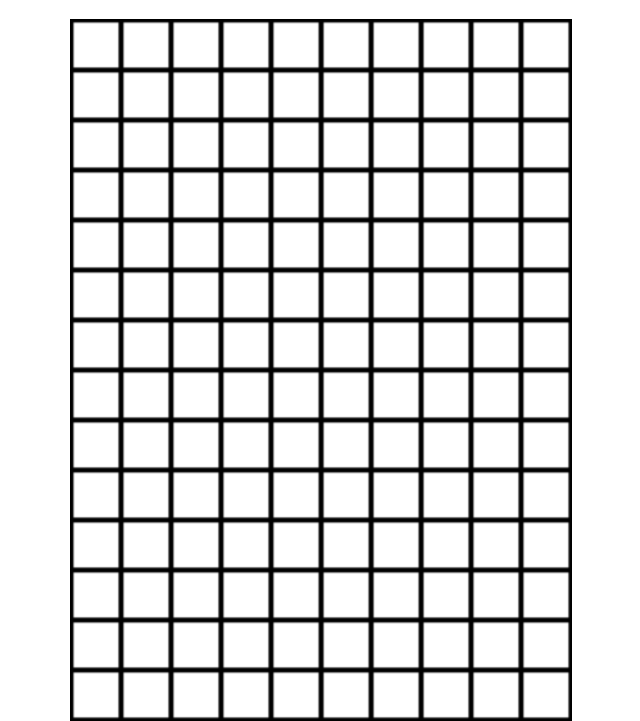
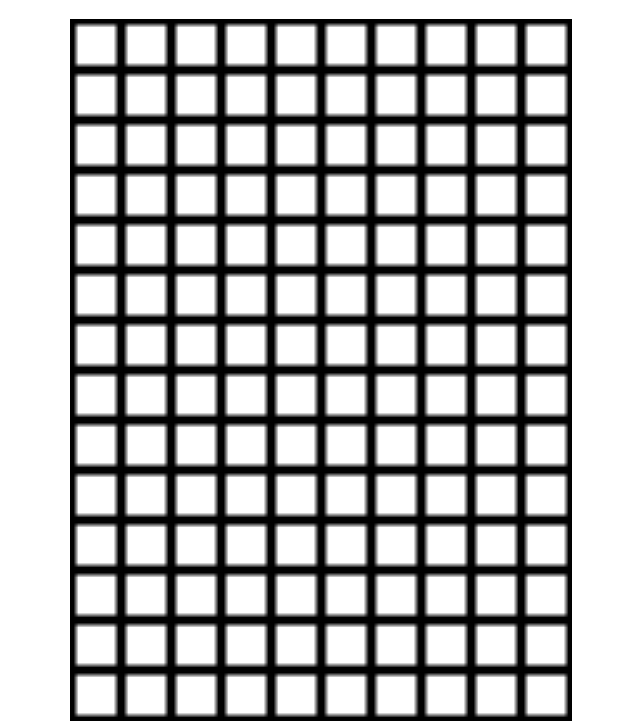
Before and after one commit to Aspectious/Blockz, a plain HTML site: page index.html in a window 1280 px wide. Shown: the part 61-782 px from the top of the page, without its empty margins (319-959 px from the left). Drawn offline with Linux system fonts and the light colour scheme.

Commit message:
gfjnfidfngni

```diff
--- a/index.html
+++ b/index.html
@@ -7,7 +7,7 @@
     <body>
         <div id="maindiv">
             <h1>blockz</h1>
-            <canvas id="board" width="200" height="400">
+            <canvas id="board" width="100" height="200">
 
             </canvas>
         </div>
--- a/src/game.js
+++ b/src/game.js
@@ -11,7 +11,7 @@ export class Game {
         for(var r = 0; r!=20; r++) {
             for(var c=0; c!=10; c++) {
 
-                this.board.rect((20*c),(20*r),20,20)
+                this.board.rect((10*c),(10*r),10,10)
                 this.board.stroke();
             };
         }
```
